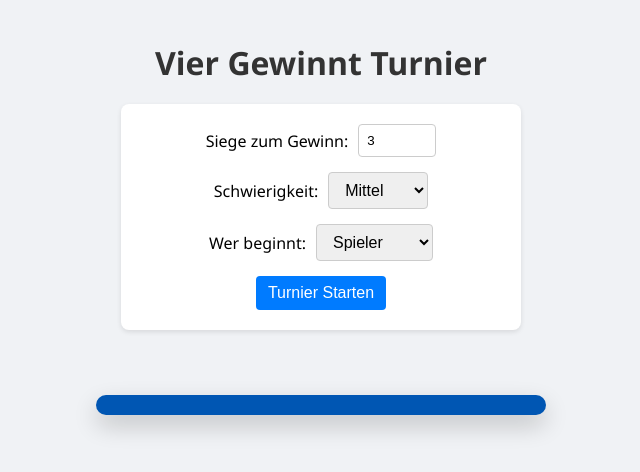
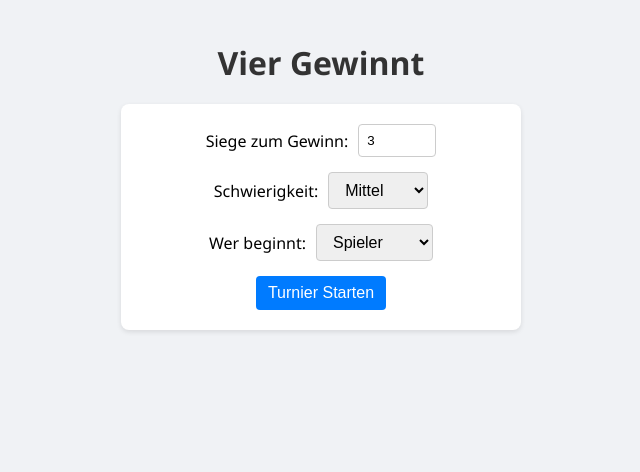
Before and after one commit to MCOlivver/MyWeb, a plain HTML site: page connect4.html in a window 1280 px wide. Shown: the whole page, without its empty margins (319-959 px from the left). Drawn offline with Linux system fonts and the light colour scheme.

Commit message:
Adjusted start page

```diff
--- a/connect4.html
+++ b/connect4.html
@@ -157,7 +157,7 @@
 </head>
 <body>
 
-    <h1>Vier Gewinnt Turnier</h1>
+    <h1>Vier Gewinnt</h1>
 
     <div class="setup-controls" id="setupControls">
         <div class="control-group">
@@ -196,7 +196,7 @@
 
     <div id="status"></div>
 
-    <div id="board">
+    <div id="board" style="display: none;">
         <!-- Grid cells generated by JS -->
     </div>
 
@@ -261,6 +261,7 @@
             gameActive = true;
 
             nextGameBtn.style.display = 'none';
+            boardElement.style.display = 'grid';
             createBoard();
             updateStatus();
 
@@ -602,6 +603,7 @@
             gameActive = false;
             setupControls.style.display = 'flex';
             gameInfo.style.display = 'none';
+            boardElement.style.display = 'none';
             boardElement.innerHTML = '';
             statusElement.textContent = '';
         });
```
